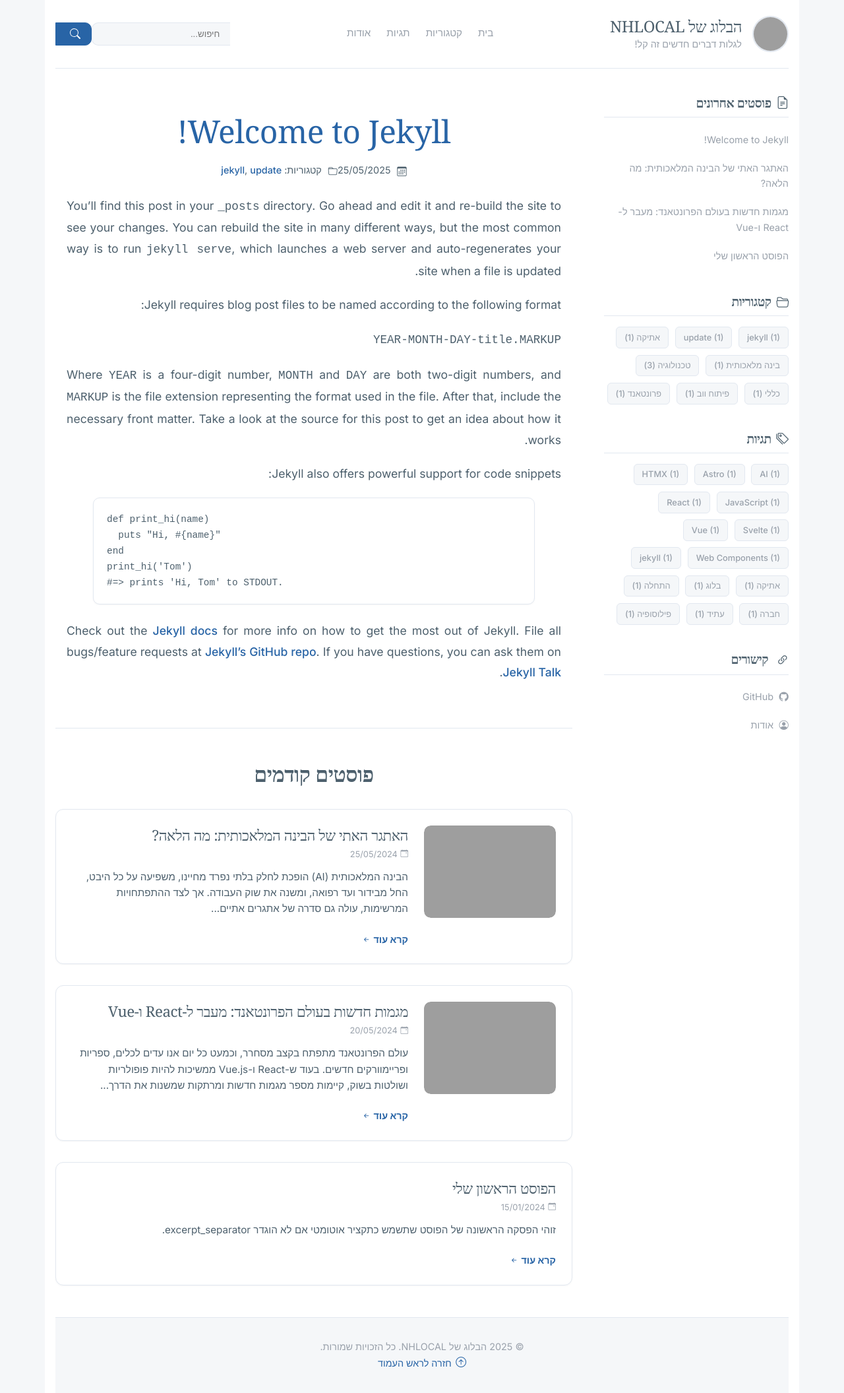
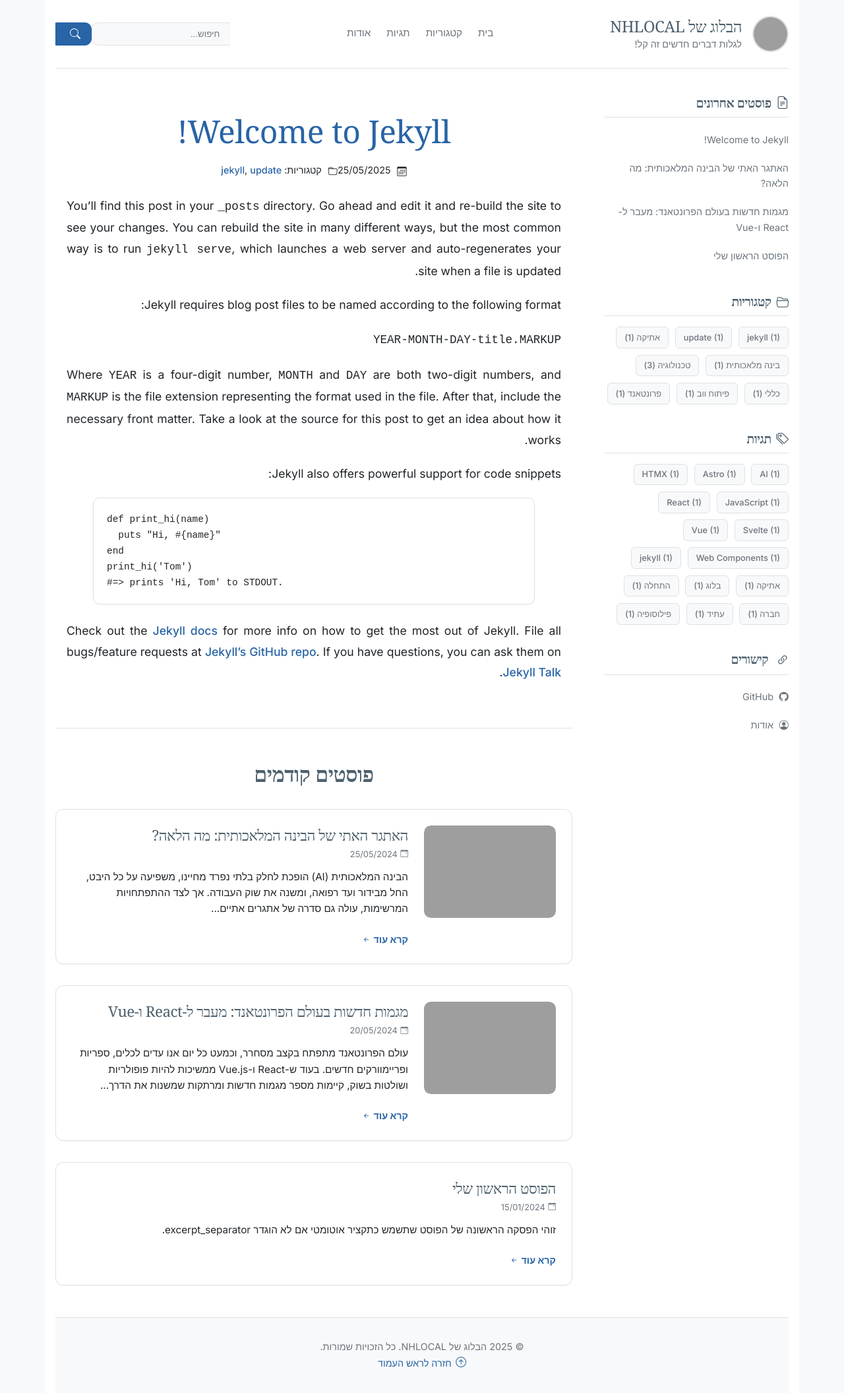
Before and after one commit to NHLOCAL/blog, a Jekyll site: the page built from docs/index.html, in a window 1280 px wide. Shown: the whole page at 66% size. Built offline with Jekyll 4.4.1, drawn with Linux system fonts in a browser that asks for light colours; some web fonts are replaced; grey boxes are pictures that could not be loaded.

Commit message:
שיפור קריאות טקסט, הסרת הערה

```diff
--- a/docs/_sass/_base.scss
+++ b/docs/_sass/_base.scss
@@ -12,7 +12,7 @@
 body {
   font-family: $font-primary;
   line-height: 1.65;
-  color: $color-text-primary;
+  color: $color-text-primary; // Will now be blackish
   background-color: $color-background;
   margin: 0;
   padding: 0;
@@ -26,7 +26,7 @@
   font-family: $font-secondary;
   font-weight: 700;
   line-height: 1.3;
-  color: $color-heading;
+  color: $color-heading; // Uses the slate-grey for style
   letter-spacing: -0.5px;
 }
 
@@ -95,13 +95,12 @@
   margin: $spacing-unit * 1.5 0;
   padding: $spacing-unit $spacing-unit * 1.5;
   padding-inline-start: $spacing-unit * 1.75;
-  border-inline-start: 4px solid $color-silver-grey; // Softer border color
+  border-inline-start: 4px solid $color-border; // Using the border color for a neutral look
   background-color: $color-white;
-  color: $color-text-secondary;
+  color: $color-text-secondary; // Secondary text is darker now
   font-style: normal;
   font-size: 1.1rem;
   border-radius: 0 $border-radius $border-radius 0;
-  box-shadow: $box-shadow-sm;
 
   p {
     margin: 0;
--- a/docs/_sass/_layout.scss
+++ b/docs/_sass/_layout.scss
@@ -2,7 +2,7 @@
   max-width: $content-width + $sidebar-width + ($spacing-unit * 4);
   margin: 0 auto;
   padding: 0 $spacing-unit;
-  background-color: $color-white; // Main content area remains white for clarity
+  background-color: $color-white;
 }
 
 .main-content-wrapper {
@@ -96,7 +96,7 @@
 .site-header {
   padding: $spacing-unit * 1.5 0;
   border-bottom: 1px solid $color-border;
-  background-color: $color-white; // Ensure header is white
+  background-color: $color-white;
   .header-content {
     display: flex;
     justify-content: space-between;
@@ -117,7 +117,7 @@
     .site-title {
       margin: 0;
       font-size: 1.5rem;
-      a { color: inherit; &:hover { color: $color-accent; text-decoration: none; } }
+      a { color: $color-heading; &:hover { color: $color-accent; text-decoration: none; } }
     }
     .site-description { margin: 0; font-size: 0.9rem; color: $color-text-secondary; }
   }
@@ -138,7 +138,7 @@
         right: 0;
         width: 0;
         height: 3px;
-        background-color: $color-silver-grey; // Underline hover is now the softer grey
+        background-color: $color-accent;
         transition: width 0.3s ease;
         border-radius: 2px;
       }
@@ -224,7 +224,7 @@
   &:hover {
     transform: translateY(-4px);
     box-shadow: $box-shadow;
-    border-color: $color-silver-grey; // A more subtle hover border
+    border-color: $color-medium-grey;
   }
 
   .post-thumbnail {
@@ -244,7 +244,7 @@
     h3 {
       font-size: 1.4rem;
       margin: 0 0 $spacing-unit * 0.25 0;
-      a { color: inherit; &:hover { color: $color-accent; text-decoration: none; } }
+      a { color: $color-heading; &:hover { color: $color-accent; text-decoration: none; } }
     }
     .post-meta {
       display: flex;
@@ -256,7 +256,7 @@
     }
     .post-excerpt {
       font-size: 0.95rem;
-      color: $color-text-primary; // Slightly darker excerpt text for readability
+      color: $color-text-primary; // Inherits the black color for maximum readability
       line-height: 1.6;
     }
     .read-more {
@@ -271,7 +271,7 @@
         transition: transform 0.2s ease-out;
       }
       &:hover {
-        color: $color-accent-yellow; // The yellow pop!
+        color: $color-accent-yellow;
         text-decoration: none;
         .bi { transform: translateX(-4px); }
       }
--- a/docs/_sass/_variables.scss
+++ b/docs/_sass/_variables.scss
@@ -4,20 +4,21 @@
 $font-code: 'SFMono-Regular', Consolas, 'Liberation Mono', Menlo, Courier, monospace;
 
 
-// New Refined Color Palette
-$color-slate-grey: #4D606D;      // Dark, muted grey for primary text
-$color-silver-grey: #99A1AB;     // Lighter, soft grey for secondary text/elements
-$color-deep-blue: #2864A6;       // The main accent color
-$color-bright-blue: #53A2E8;     // Accent hover
-$color-accent-yellow: #FBCB43;    // Subtle pop of color for specific hovers
-$color-light-bg: #F5F7F9;         // A very light, almost white, cool grey background
-$color-light-border: #E2E8F0;    // A soft border color
+// New Readability-Focused Color Palette
+$color-blackish: #212529;         // Very dark, readable black for body text.
+$color-slate-grey: #4D606D;      // Muted grey for headings.
+$color-medium-grey: #6c757d;      // Darker, readable secondary text color.
+$color-deep-blue: #2864A6;       // The main accent color for links/buttons.
+$color-bright-blue: #53A2E8;     // Accent hover.
+$color-accent-yellow: #FBCB43;    // Subtle pop of color for specific hovers.
+$color-light-bg: #F8F9FA;         // A very light, neutral grey background.
+$color-light-border: #DEE2E6;    // A clear but soft border color.
 $color-white: #ffffff;
 
 // Mapping new palette to theme variables
 $color-background: $color-light-bg;
-$color-text-primary: $color-slate-grey;
-$color-text-secondary: $color-silver-grey;
+$color-text-primary: $color-blackish; // <-- The most important change!
+$color-text-secondary: $color-medium-grey;
 $color-heading: $color-slate-grey;
 $color-accent: $color-deep-blue;
 $color-accent-hover: $color-bright-blue;
@@ -34,10 +35,10 @@
 $border-radius-large: 12px;
 
 
-// Shadows (made even more subtle)
-$box-shadow-sm: 0 1px 2px 0 rgba($color-silver-grey, 0.1);
-$box-shadow: 0 3px 6px -1px rgba($color-silver-grey, 0.1), 0 2px 4px -2px rgba($color-silver-grey, 0.06);
-$box-shadow-md: 0 5px 10px -2px rgba($color-silver-grey, 0.12), 0 3px 6px -3px rgba($color-silver-grey, 0.08);
+// Shadows
+$box-shadow-sm: 0 1px 2px 0 rgba(0, 0, 0, 0.05);
+$box-shadow: 0 3px 6px -1px rgba(0, 0, 0, 0.07), 0 2px 4px -2px rgba(0, 0, 0, 0.04);
+$box-shadow-md: 0 5px 10px -2px rgba(0, 0, 0, 0.08), 0 3px 6px -3px rgba(0, 0, 0, 0.05);
 $transition-base: all 0.25s ease-in-out;
 
 
```
Also changed, not shown: docs/tags.md (+1 -1 lines).
